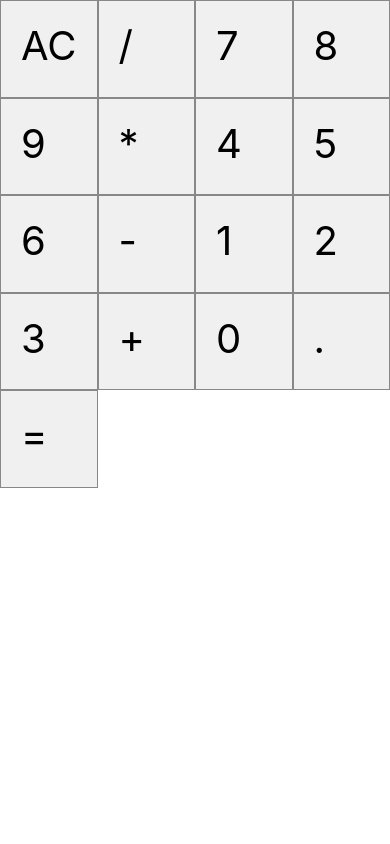
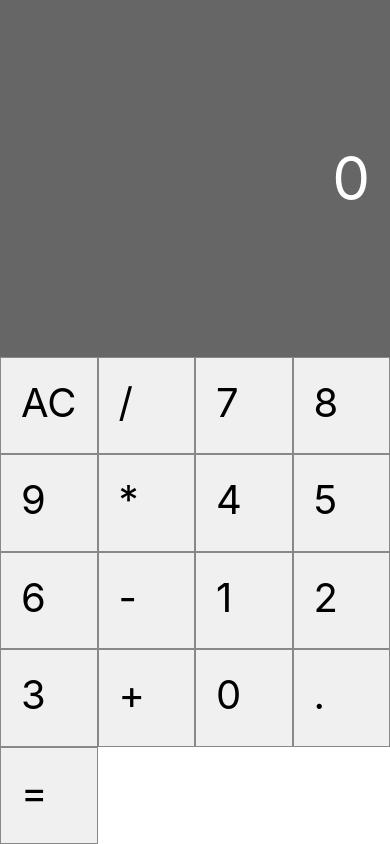
Before and after one commit to mfabiodias/react-native-simple-calculator, a React Native app: screen / in a window 390 px wide. Built offline with nearby package versions, Linux system fonts and the light colour scheme.

Commit message:
Display adicionado ao projeto

```diff
--- a/App.js
+++ b/App.js
@@ -1,11 +1,20 @@
 import React, { Component } from 'react';
 import { Plataform, StyleSheet, Text, View } from 'react-native'
 import Button from './src/components/Button'
+import Display from './src/components/Display'
 
 export default class APP extends Component {
+
+  state = {
+    displayValue: '0'
+  }
+
+
+
   render() {
     return(
       <View style={styles.container}>
+        <Display value={this.state.displayValue} />
         <View style={styles.buttons}>
           <Button label='AC'></Button>
           <Button label='/'></Button>
--- /dev/null
+++ b/src/components/Display.js
@@ -0,0 +1,27 @@
+import React from 'react'
+import {
+    StyleSheet,
+    Text,
+    View,
+} from 'react-native'
+
+const styles = StyleSheet.create({
+    display: {
+        flex: 1,
+        padding: 20,
+        justifyContent: 'center',
+        backgroundColor: 'rgba(0,0,0,0.6)',
+        alignItems: 'flex-end',
+    },
+    displayValue: {
+        fontSize: 60,
+        color: '#fff',
+    }
+})
+
+export default props =>
+    <View style={styles.display}>
+        <Text style={styles.displayValue} numberOfines={1} >
+            {props.value}
+        </Text>
+    </View>
```
